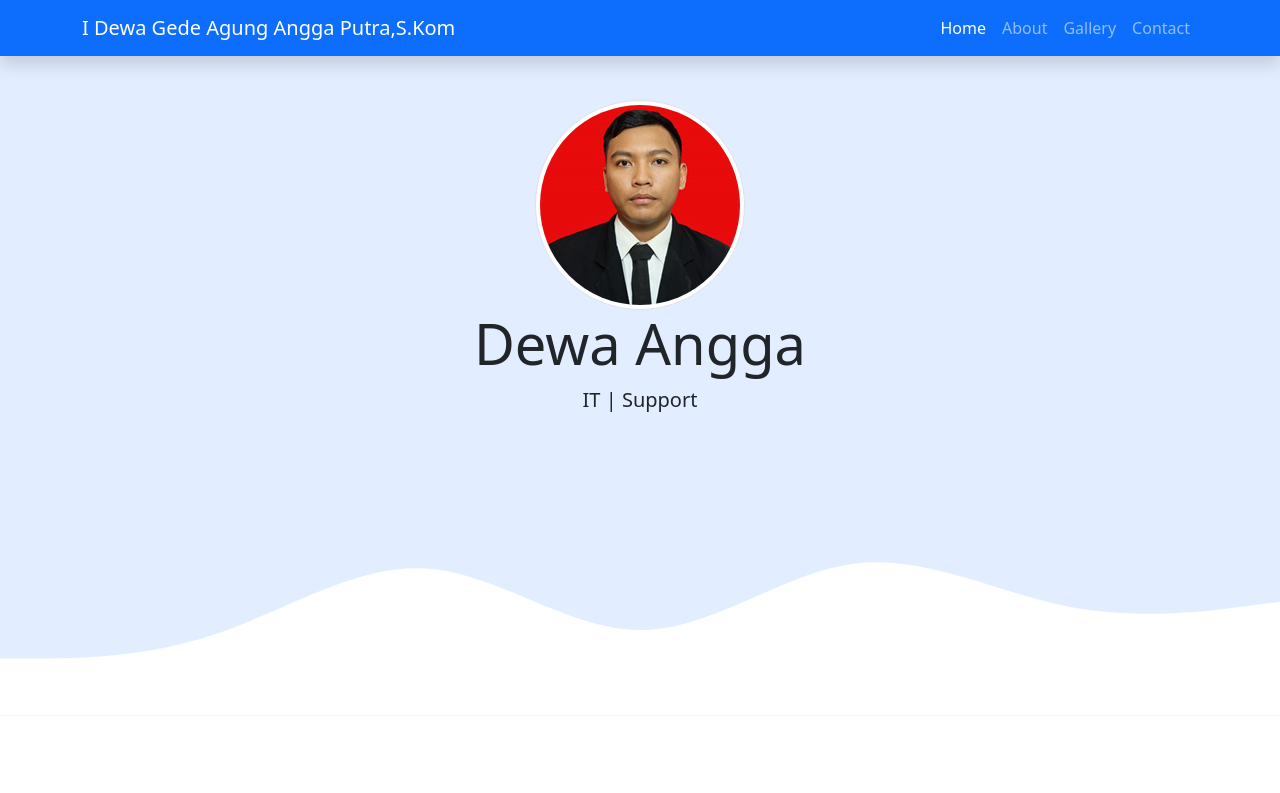
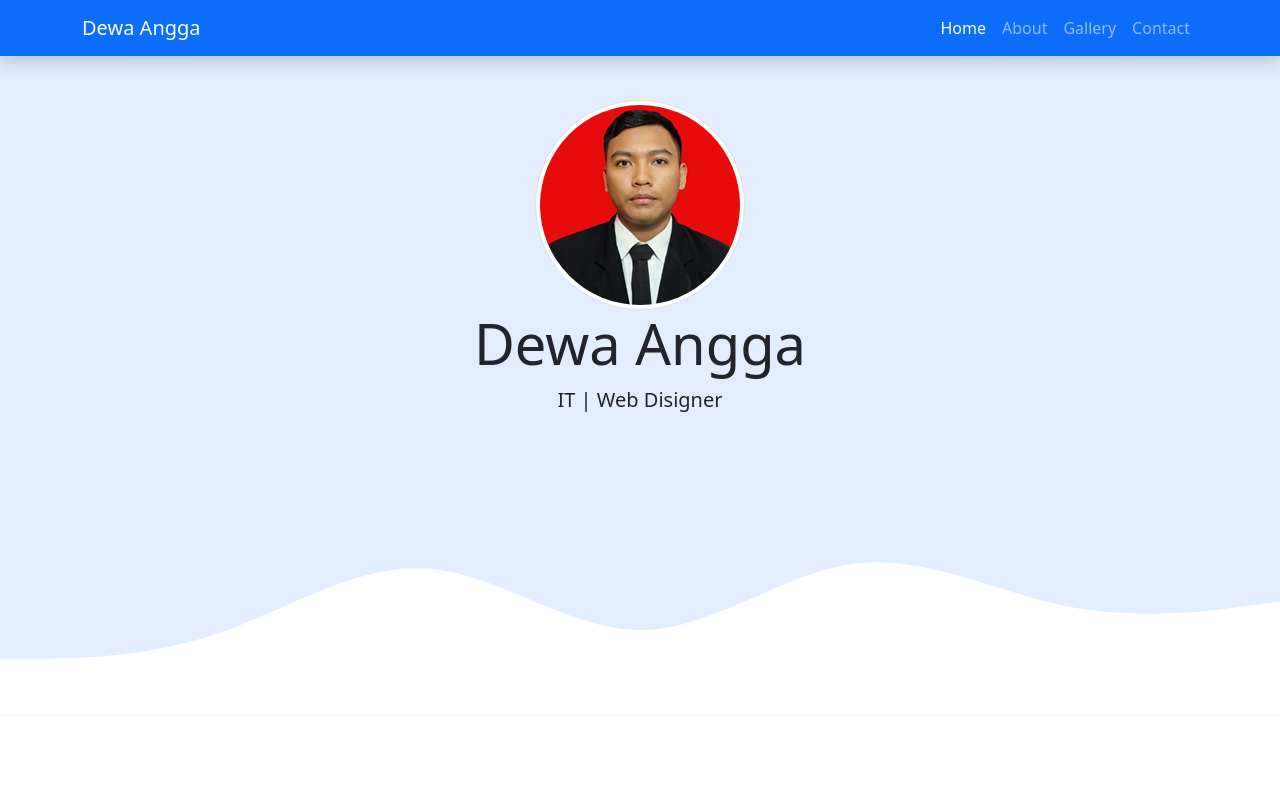
Before and after one commit to DewaaAngga1997/DEWAANGGA, a plain HTML site: page index.html in a window 1280 px wide. Shown: the top 793 px of the page. Drawn offline with nearby package versions, Linux system fonts and the light colour scheme.

Commit message:
hanya merubah nama saja

```diff
--- a/index.html
+++ b/index.html
@@ -17,7 +17,7 @@
     <!-- Navbar -->
     <nav class="navbar navbar-expand-lg navbar-dark bg-primary shadow fixed-top">
       <div class="container">
-        <a class="navbar-brand" href="#">I Dewa Gede Agung Angga Putra,S.Kom</a>
+        <a class="navbar-brand" href="#">Dewa Angga</a>
         <button class="navbar-toggler" type="button" data-bs-toggle="collapse" data-bs-target="#navbarNav" aria-controls="navbarNav" aria-expanded="false" aria-label="Toggle navigation">
           <span class="navbar-toggler-icon"></span>
         </button>
@@ -45,7 +45,7 @@
     <section class="jumbotron text-center">
       <img src="img/Dewa Angga.png" class="rounded-circle img-thumbnail" alt="Dewa Angga" />
       <h1 class="display-4">Dewa Angga</h1>
-      <p class="lead">IT | Support</p>
+      <p class="lead">IT | Web Disigner</p>
       <svg xmlns="http://www.w3.org/2000/svg" viewBox="0 0 1440 320">
         <path
           fill="#ffffff"
```
